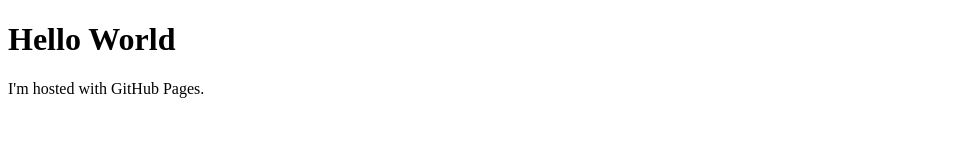
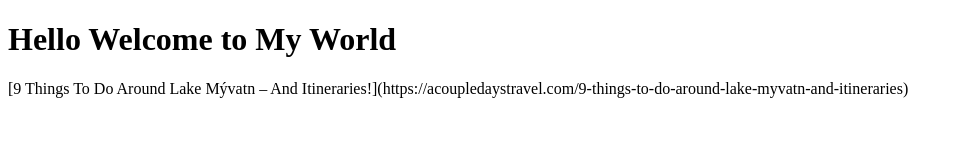
Before and after one commit to laoyita/laoyita.github.io, a plain HTML site: page index.html in a window 1280 px wide. Shown: the whole page, without its empty margins (0-963 px from the left). Drawn offline with Linux system fonts and the light colour scheme.

Commit message:
Update index.html
Add a link.

```diff
--- a/index.html
+++ b/index.html
@@ -1,7 +1,7 @@
 <!DOCTYPE html>
 <html>
 <body>
-<h1>Hello World</h1>
-<p>I'm hosted with GitHub Pages.</p>
+<h1>Hello Welcome to My World</h1>
+[9 Things To Do Around Lake Mývatn – And Itineraries!](https://acoupledaystravel.com/9-things-to-do-around-lake-myvatn-and-itineraries)
 </body>
 </html>
```
